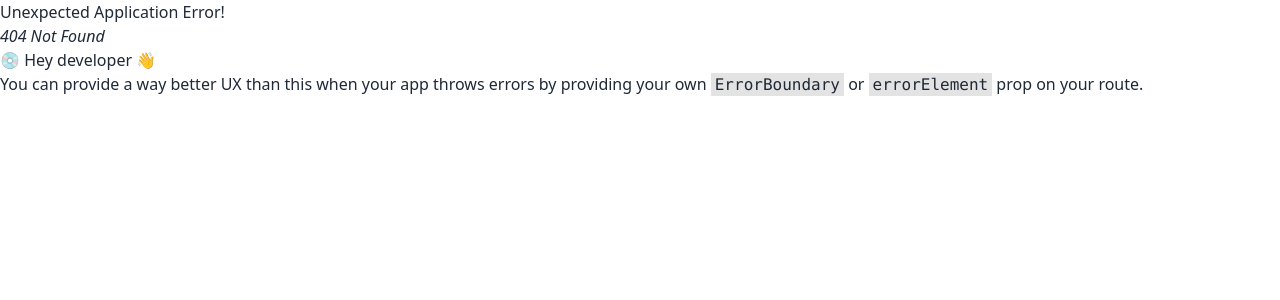
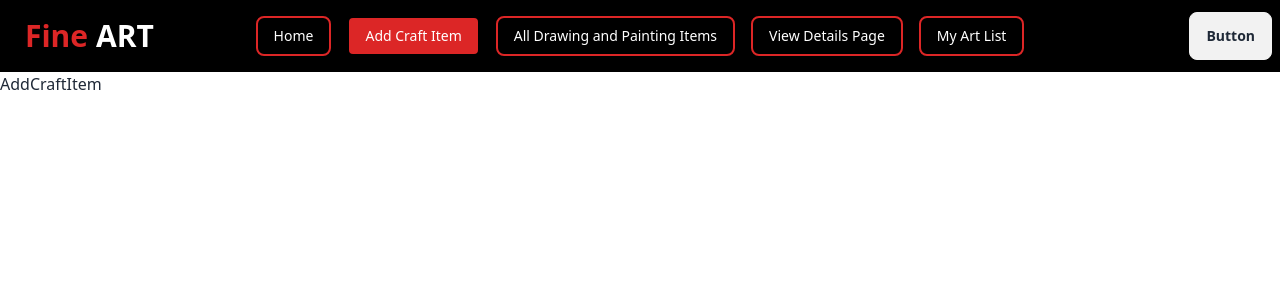
Before and after one commit to ziamnoun/Fine-Art, a React (Vite) app: page /AddCraftItem in a window 1280 px wide. Before the commit this address had no page. Shown: the top 300 px of the page. Built offline with nearby package versions, Linux system fonts and the light colour scheme.

Commit message:
NAvbar done

```diff
--- a/package.json
+++ b/package.json
@@ -10,10 +10,12 @@
     "preview": "vite preview"
   },
   "dependencies": {
+    "animate.css": "^4.1.1",
     "localforage": "^1.10.0",
     "match-sorter": "^6.3.4",
     "react": "^18.2.0",
     "react-dom": "^18.2.0",
+    "react-icons": "^5.1.0",
     "react-router-dom": "^6.23.0",
     "sort-by": "^0.0.2"
   },
--- /dev/null
+++ b/src/assets/AddCraftItem/AddCraftItem.jsx
@@ -0,0 +1,11 @@
+import React from 'react';
+
+const AddCraftItem = () => {
+    return (
+        <div>
+            AddCraftItem
+        </div>
+    );
+};
+
+export default AddCraftItem;
--- /dev/null
+++ b/src/assets/All_PAINTING_DRAWING_ITEM/AllPaintingAndDrawing.jsx
@@ -0,0 +1,11 @@
+import React from 'react';
+
+const AllPaintingAndDrawing = () => {
+    return (
+        <div>
+            AllPaintingAndDrawing
+        </div>
+    );
+};
+
+export default AllPaintingAndDrawing;
--- /dev/null
+++ b/src/assets/Home/Home.jsx
@@ -0,0 +1,11 @@
+import React from 'react';
+
+const Home = () => {
+    return (
+        <div>
+           This is home
+        </div>
+    );
+};
+
+export default Home;
--- a/src/assets/MainLayOut.jsx
+++ b/src/assets/MainLayOut.jsx
@@ -1,9 +1,12 @@
 import React from 'react';
+import Navbar from './NAVBAR/Navbar';
+import { Outlet } from 'react-router-dom';
 
 const MainLayOut = () => {
     return (
-        <div className='text-green'>
-            hello<span className='text-red text-5xl'>worl</span>
+        <div className="div">
+            <Navbar></Navbar>
+            <Outlet></Outlet>
         </div>
     );
 };
--- /dev/null
+++ b/src/assets/My_Painting_drawing/MyPaintingAndDrawing.jsx
@@ -0,0 +1,11 @@
+import React from 'react';
+
+const MyPaintingAndDrawing = () => {
+    return (
+        <div>
+            MyPaintingAndDrawing
+        </div>
+    );
+};
+
+export default MyPaintingAndDrawing;
--- /dev/null
+++ b/src/assets/NAVBAR/Navbar.jsx
@@ -0,0 +1,46 @@
+import React from 'react';
+import { NavLink } from 'react-router-dom';
+
+const Navbar = () => {
+  const links=<>
+  <li><NavLink to='/' className={({isActive})=> isActive?  'border-solid border-2 border-black  text-white bg-red-600 px-4 py-2 rounded-md transition-colors duration-300 ease-in-out hover:bg-gray-600 hover:text-white' :'text-white border-2 border-red-600'}>Home</NavLink></li>
+  <li><NavLink to='/AddCraftItem' className={({isActive})=> isActive?  'border-solid border-2 border-black text-white bg-red-600 px-4 py-2 rounded-md transition-colors duration-300 ease-in-out hover:bg-gray-600 hover:text-white' :'text-white border-2 border-red-600'}>Add Craft Item</NavLink></li>
+  <li><NavLink to='/AllPaintingAndDrawing' className={({isActive})=> isActive?  ' border-solid border-2 border-black text-white bg-red-600 px-4 py-2 rounded-md transition-colors duration-300 ease-in-out hover:bg-gray-600 hover:text-white' :'text-white border-2 border-red-600'}>All Drawing and Painting Items</NavLink></li>
+  <li><NavLink to='/ViewDetails' className={({isActive})=> isActive?  ' border-solid border-2 border-black text-white bg-red-600 px-4 py-2 rounded-md transition-colors duration-300 ease-in-out hover:bg-gray-600 hover:text-white' :'text-white border-2 border-red-600'}>View Details Page</NavLink></li>
+  <li><NavLink to='/MyPaintingAndDrawing' className={({isActive})=> isActive?  ' border-solid border-2 border-black text-white bg-red-600 px-4 py-2 rounded-md transition-colors duration-300 ease-in-out hover:bg-gray-600 hover:text-white' :'text-white border-2 border-red-600'}>My Art List</NavLink></li>
+
+ </>
+
+
+
+
+
+
+
+
+    return (
+        <div className="navbar bg-black">
+        <div className="navbar-start">
+          <div className="dropdown">
+            <div tabIndex={0} role="button" className="btn btn-ghost lg:hidden">
+              <svg xmlns="http://www.w3.org/2000/svg" className="h-5 w-5" fill="none" viewBox="0 0 24 24" stroke="currentColor"><path strokeLinecap="round" strokeLinejoin="round" strokeWidth="2" d="M4 6h16M4 12h8m-8 6h16" /></svg>
+            </div>
+            <ul tabIndex={0} className="menu menu-sm dropdown-content mt-3 z-[1] p-2 shadow bg-base-100 rounded-box w-52">
+            {links}
+            </ul>
+          </div>
+          <a className="btn btn-ghost text-3xl text-red-600">Fine <span className='text-white'>ART</span></a>
+        </div>
+        <div className="navbar-center hidden lg:flex">
+          <ul className="menu menu-horizontal px-1 gap-4">
+          {links}
+          </ul>
+        </div>
+        <div className="navbar-end">
+          <a className="btn">Button</a>
+        </div>
+      </div>
+    );
+};
+
+export default Navbar;
--- /dev/null
+++ b/src/assets/ViewDetails/ViewDetails.jsx
@@ -0,0 +1,12 @@
+import React from 'react';
+
+const ViewDetails = () => {
+    return (
+        <div>
+            View details
+
+        </div>
+    );
+};
+
+export default ViewDetails;
```
Also changed, not shown: src/main.jsx (+26 -1 lines), 1 other file (tests, documents, lock files or other folders).
